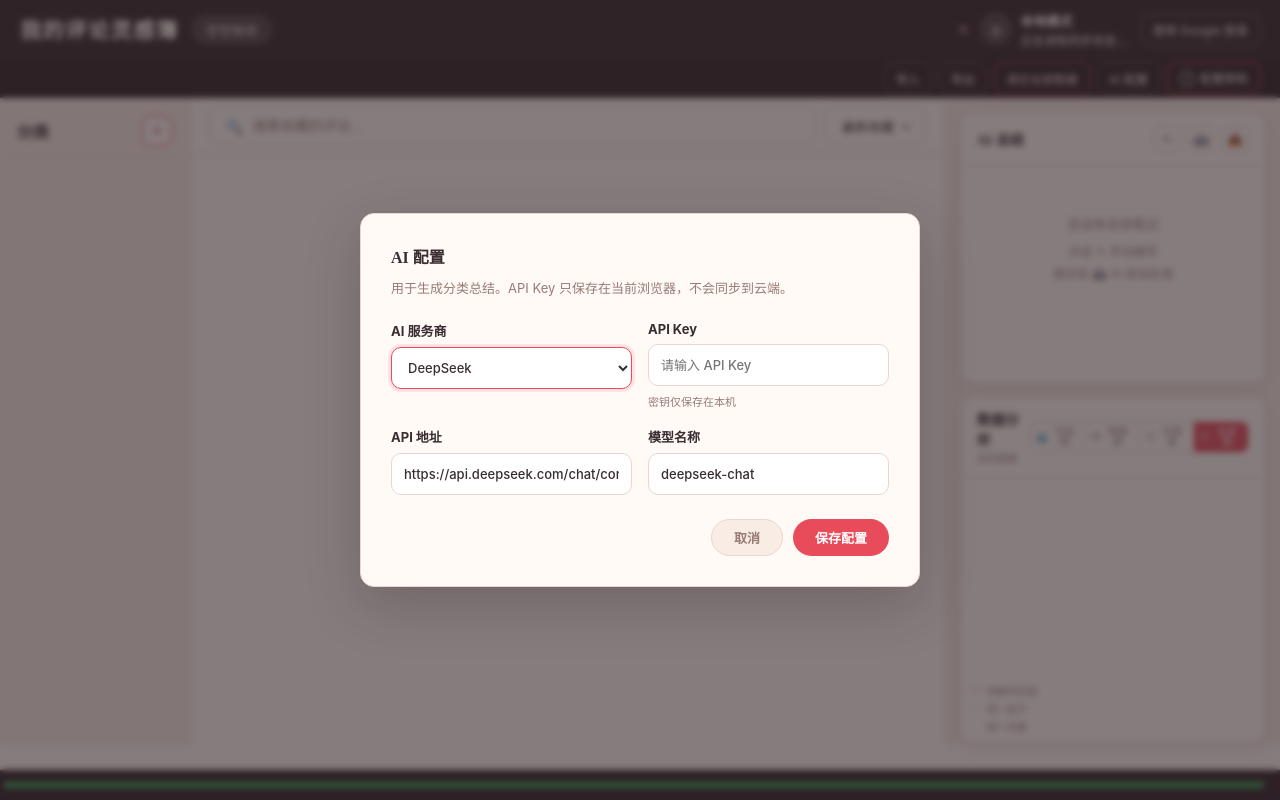
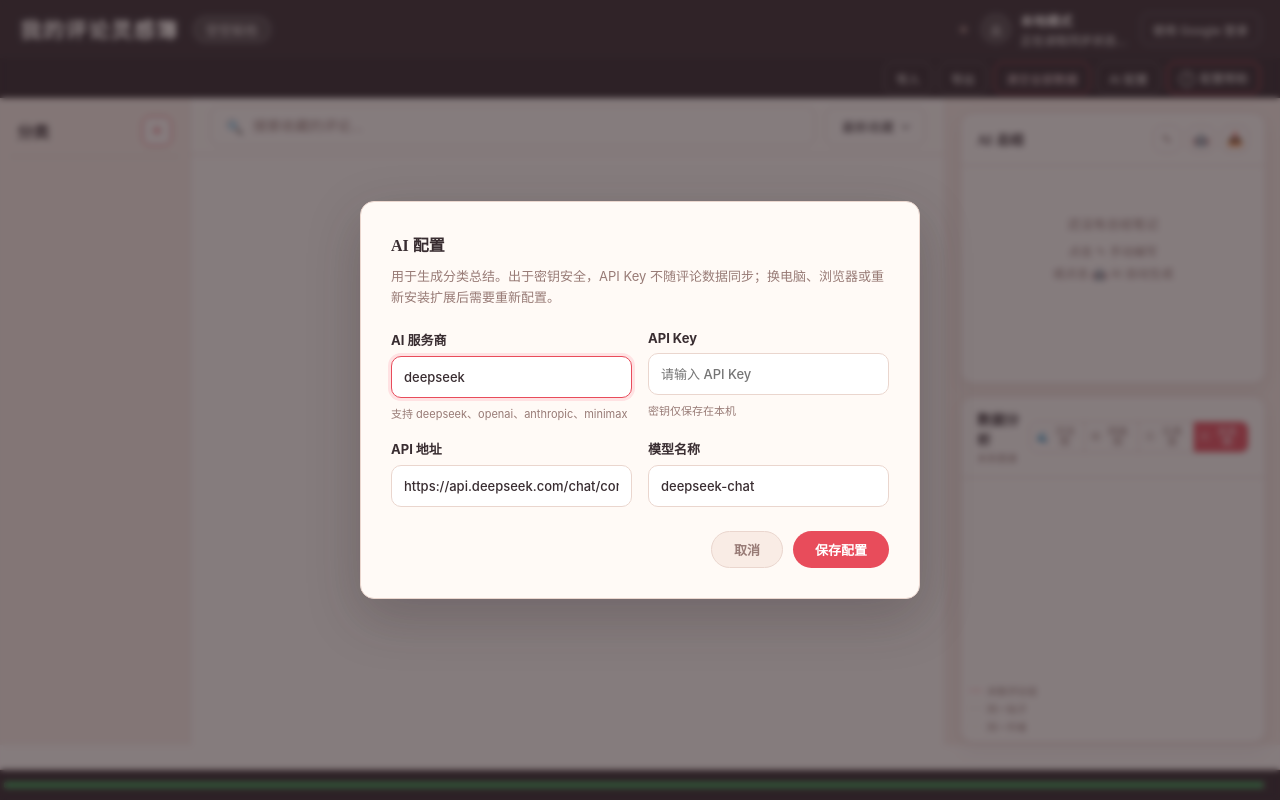
Before and after one commit to yyst73Serendipity/xhs-comment-saver, a browser extension: page manager/manager.html in a window 1280 px wide. Both pictures are taken after a click on the button "AI 配置". Drawn offline with Linux system fonts and the light colour scheme.

Commit message:
优化: AI 服务商改为手动输入

```diff
--- a/manager/manager.html
+++ b/manager/manager.html
@@ -136,16 +136,12 @@
       <div class="modal-overlay hidden" id="api-config-modal" role="dialog" aria-modal="true" aria-labelledby="api-config-title">
         <form class="modal-dialog api-config-dialog" id="api-config-form">
           <div class="modal-title" id="api-config-title">AI 配置</div>
-          <p class="api-config-intro">用于生成分类总结。API Key 只保存在当前浏览器，不会同步到云端。</p>
+          <p class="api-config-intro">用于生成分类总结。出于密钥安全，API Key 不随评论数据同步；换电脑、浏览器或重新安装扩展后需要重新配置。</p>
           <div class="api-config-fields">
             <label class="api-config-field" for="api-provider">
               <span>AI 服务商</span>
-              <select id="api-provider">
-                <option value="deepseek">DeepSeek</option>
-                <option value="openai">OpenAI</option>
-                <option value="anthropic">Anthropic</option>
-                <option value="minimax">MiniMax</option>
-              </select>
+              <input id="api-provider" type="text" autocomplete="off" spellcheck="false" placeholder="例如：deepseek">
+              <small>支持 deepseek、openai、anthropic、minimax</small>
             </label>
             <label class="api-config-field" for="api-key">
               <span>API Key</span>
--- a/manager/manager.js
+++ b/manager/manager.js
@@ -3094,7 +3094,7 @@ function showApiConfigError(message) {
 
 /** 根据当前服务商填入官方 API 地址和默认模型。 */
 function fillApiProviderDefaults() {
-  const provider = apiProvider.value;
+  const provider = apiProvider.value.trim().toLowerCase();
   const defaults = API_PROVIDER_DEFAULTS[provider];
   if (!defaults) return;
   const isCurrentProvider = window.__apiConfig?.provider === provider;
@@ -3131,7 +3131,12 @@ function configureApi() {
 /** 校验并保存 AI 配置表单。 */
 async function saveApiConfig(event) {
   event.preventDefault();
-  const provider = apiProvider.value;
+  const provider = apiProvider.value.trim().toLowerCase();
+  if (!API_PROVIDER_DEFAULTS[provider] || !API_PROVIDERS[provider]) {
+    showApiConfigError('当前支持 deepseek、openai、anthropic、minimax');
+    apiProvider.focus();
+    return;
+  }
   const existingApiKey = window.__apiConfig?.provider === provider ? window.__apiConfig.apiKey : '';
   const nextApiKey = apiKey.value.trim() || existingApiKey;
   if (!nextApiKey) {
```
Also changed, not shown: tests/manager-ui.test.js (+3 -0 lines), README.md.
